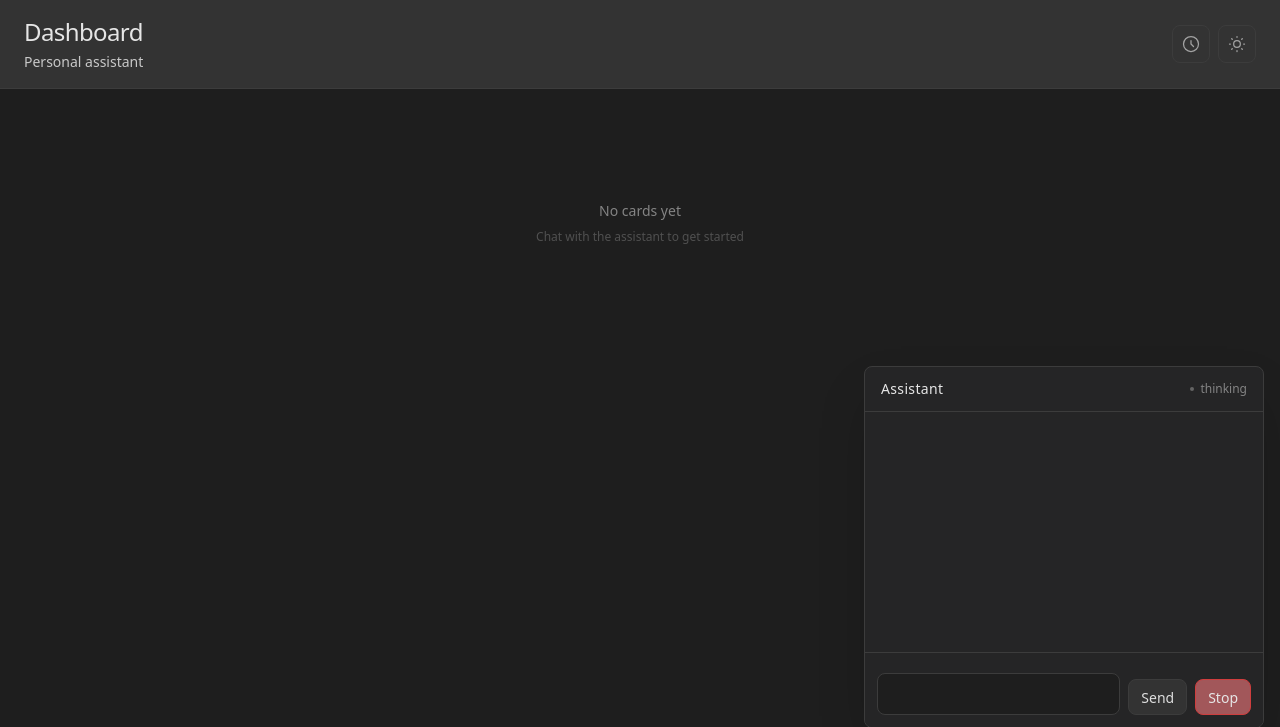
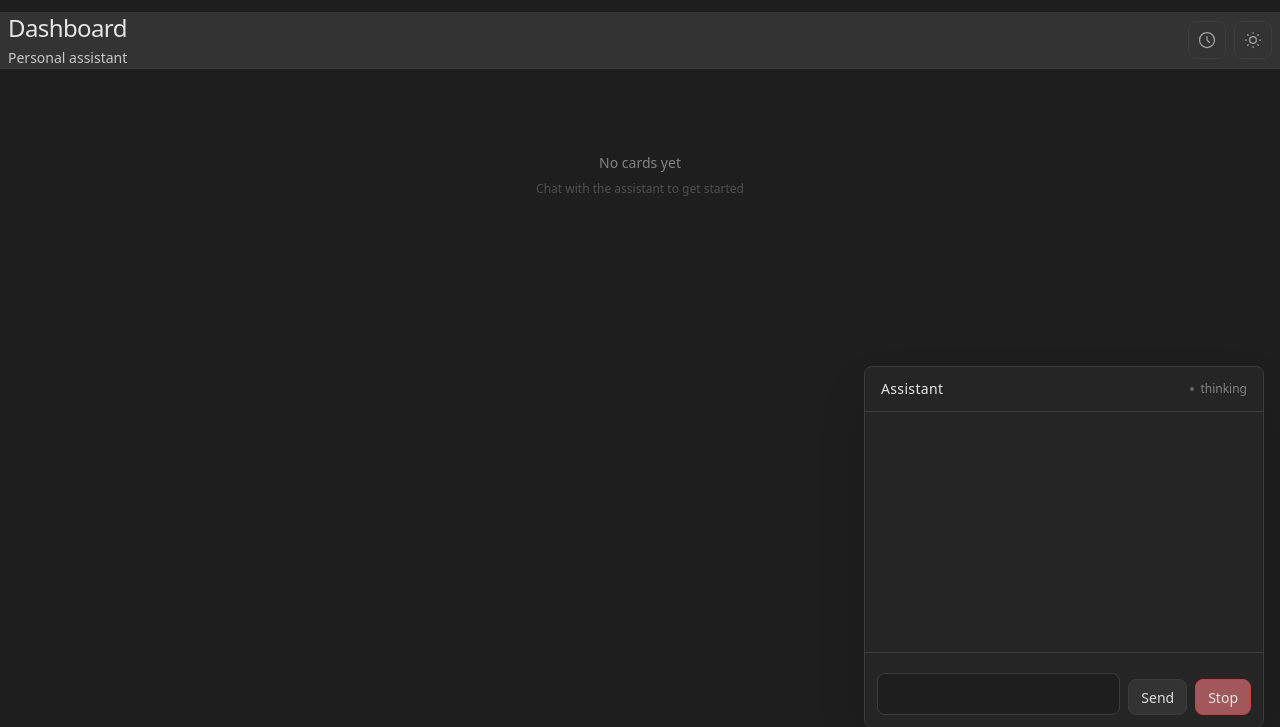
Before and after one commit to CallMeMhz/hypane, a FastAPI app: page / in a window 1280 px wide. Shown: the top 727 px of the page. Run offline with FastAPI, Linux system fonts and the light colour scheme; style sheets or scripts are compiled from the project's sources.

Commit message:
fix: adjust dashboard header spacing

```diff
--- a/app/templates/dashboard.html
+++ b/app/templates/dashboard.html
@@ -1,9 +1,9 @@
 {% extends "base.html" %}
 
 {% block content %}
-<div class="container mx-auto px-6 py-8 pb-24">
+<div class="pt-3 pb-24">
   <!-- Header -->
-  <header class="dashboard-header mb-10 flex items-center justify-between -mx-6 -mt-8 px-6 py-4">
+  <header class="dashboard-header mb-3 flex items-center justify-between max-w-screen-xl mx-auto px-2">
     <div>
       <h1 class="text-2xl font-medium tracking-tight">Dashboard</h1>
       <p class="text-sm mt-1" style="color: var(--kb-text-muted);">Personal assistant</p>
```
